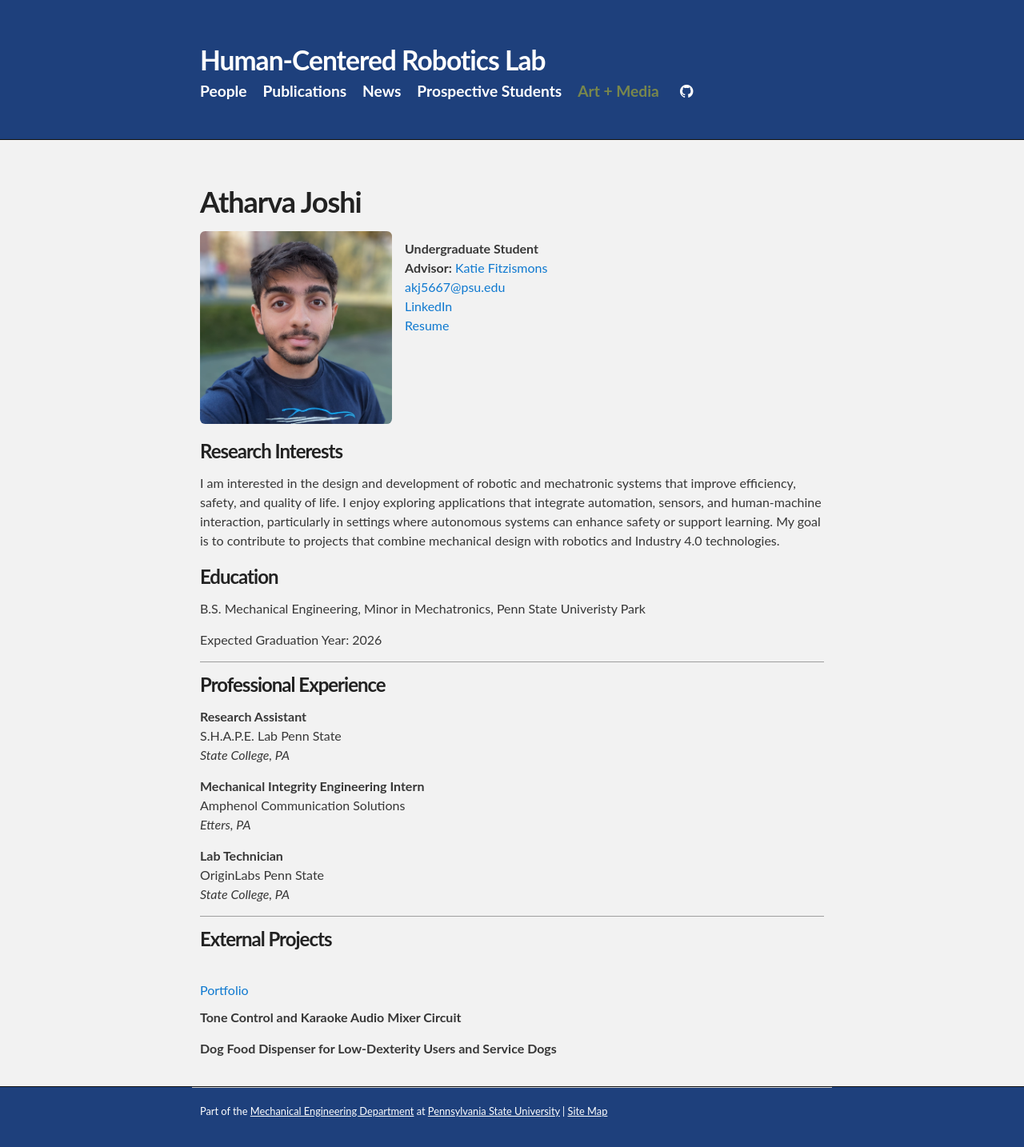
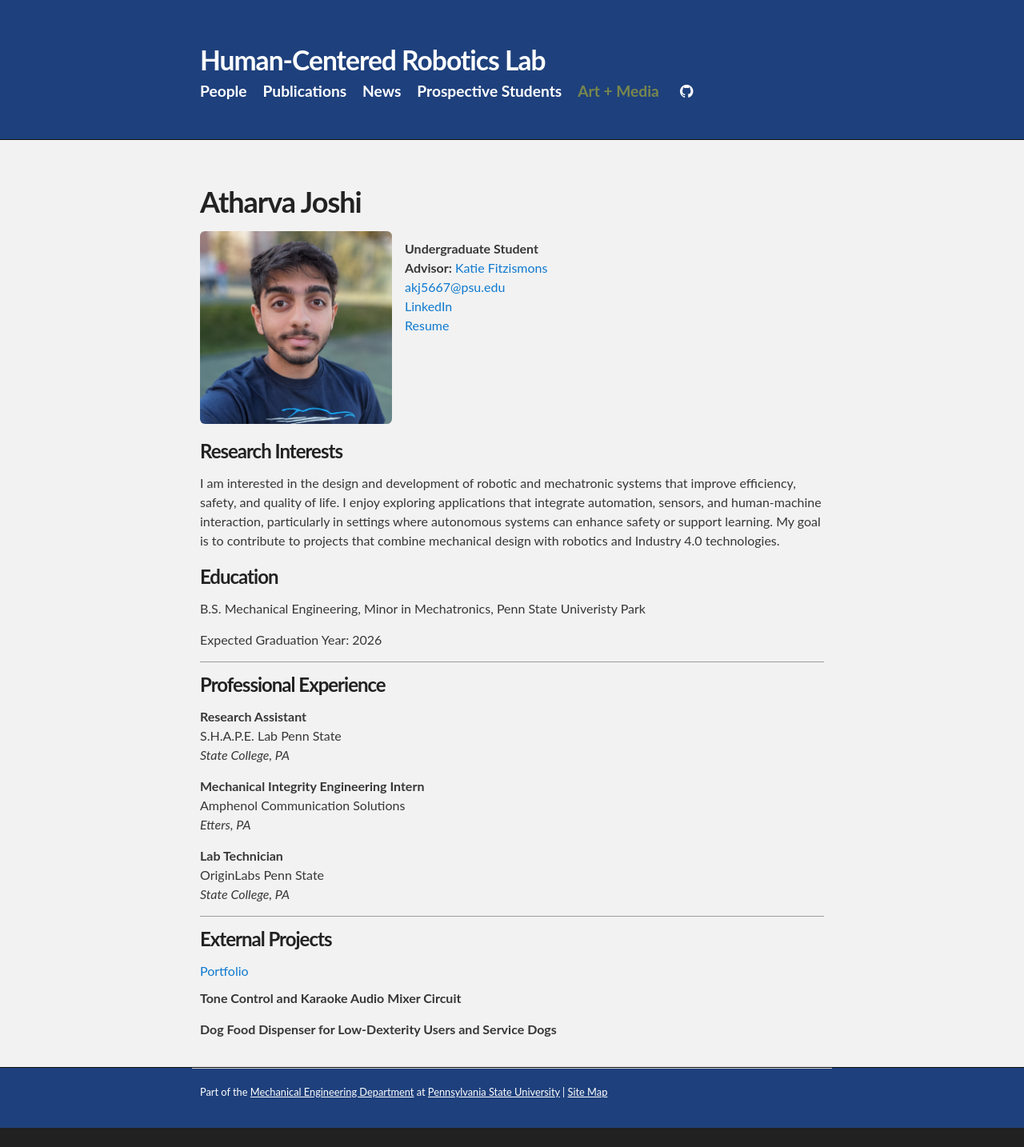
Before and after one commit to psu-hcr/psu-hcr.github.io, a Jekyll site: the page built from people/atharvajoshi.html, in a window 1280 px wide. Shown: the whole page at 80% size. Built offline with Jekyll 4.4.1, drawn with Linux system fonts in a browser that asks for light colours; after the commit the page ends 1410 px from its top, so only the background shows below that; grey boxes are pictures that could not be loaded.

```diff
--- a/people/atharvajoshi.html
+++ b/people/atharvajoshi.html
@@ -54,6 +54,6 @@ title: Zach Logan
 
   <hr>
   <h3>External Projects</h3>
-  <br><a href="https://atharvajoshiportfolio.my.canva.site/">Portfolio</a>
+  <a href="https://atharvajoshiportfolio.my.canva.site/">Portfolio</a>
 	<p><b>Tone Control and Karaoke Audio Mixer Circuit </b>
   <p><b>Dog Food Dispenser for Low-Dexterity Users and Service Dogs </b>
```
